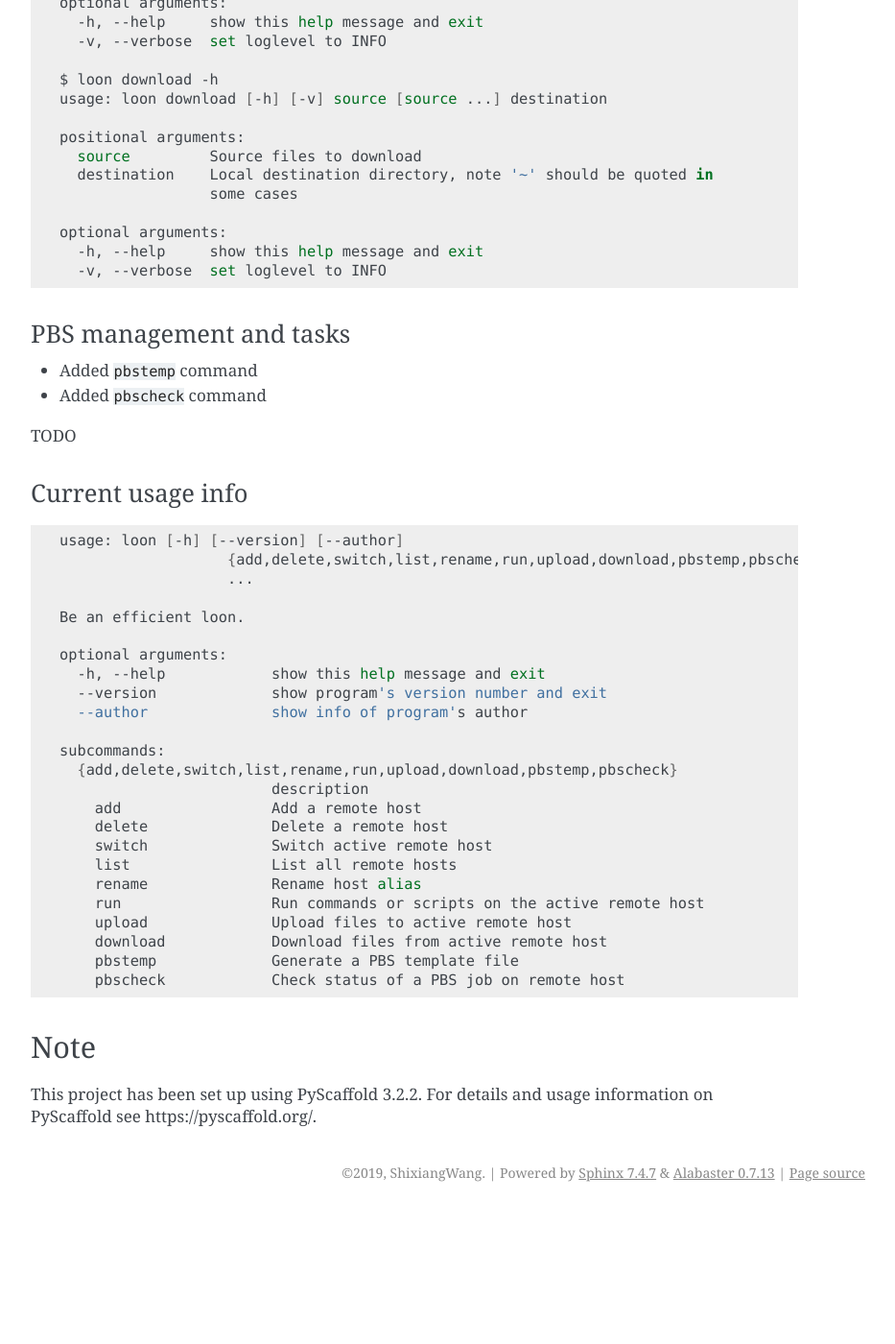
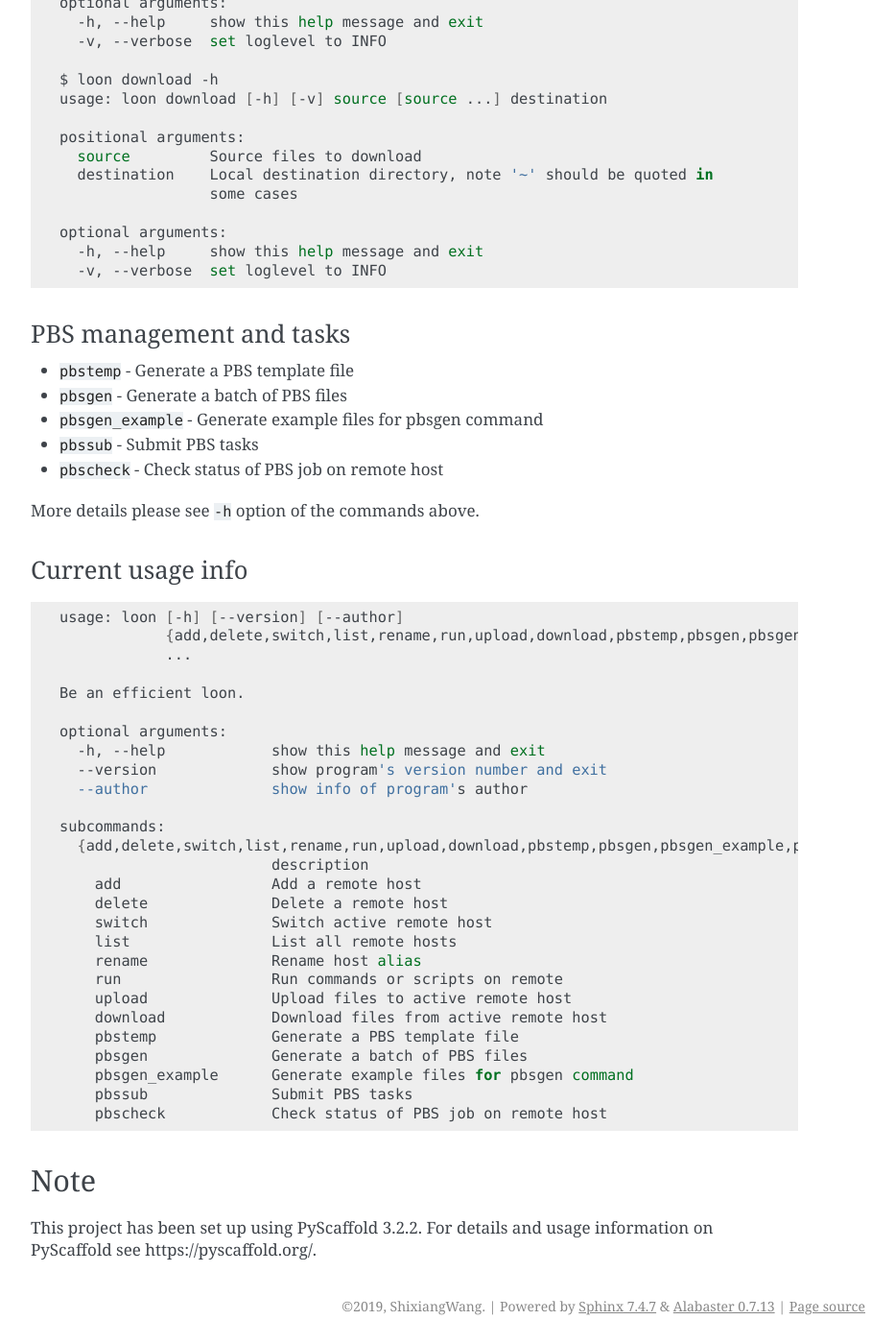
Before and after one commit to ShixiangWang/loon, a Sphinx documentation site: the page built from docs/README.md, in a window 1280 px wide and 1400 px high, scrolled down 3723 px. Shown: the whole window at 96% size, without its empty margins (338-1271 px from the left). Built offline with Sphinx 7.4.7, drawn with Linux system fonts in a browser that asks for light colours; before the commit the page ends 4984 px from its top, so only the background shows below that.

````diff
--- a/docs/README.md
+++ b/docs/README.md
@@ -196,17 +196,20 @@ optional arguments:
 
 ### PBS management and tasks
 
-- Added `pbstemp` command
-- Added `pbscheck` command
+* `pbstemp` - Generate a PBS template file
+* `pbsgen`  - Generate a batch of PBS files
+* `pbsgen_example` - Generate example files for pbsgen command
+* `pbssub` - Submit PBS tasks
+* `pbscheck` - Check status of PBS job on remote host
 
-TODO
+More details please see `-h` option of the commands above.
 
 ### Current usage info
 
 ```shell
 usage: loon [-h] [--version] [--author]
-                   {add,delete,switch,list,rename,run,upload,download,pbstemp,pbscheck}
-                   ...
+            {add,delete,switch,list,rename,run,upload,download,pbstemp,pbsgen,pbsgen_example,pbssub,pbscheck}
+            ...
 
 Be an efficient loon.
 
@@ -216,18 +219,21 @@ optional arguments:
   --author              show info of program's author
 
 subcommands:
-  {add,delete,switch,list,rename,run,upload,download,pbstemp,pbscheck}
+  {add,delete,switch,list,rename,run,upload,download,pbstemp,pbsgen,pbsgen_example,pbssub,pbscheck}
                         description
     add                 Add a remote host
     delete              Delete a remote host
     switch              Switch active remote host
     list                List all remote hosts
     rename              Rename host alias
-    run                 Run commands or scripts on the active remote host
+    run                 Run commands or scripts on remote
     upload              Upload files to active remote host
     download            Download files from active remote host
     pbstemp             Generate a PBS template file
-    pbscheck            Check status of a PBS job on remote host
+    pbsgen              Generate a batch of PBS files
+    pbsgen_example      Generate example files for pbsgen command
+    pbssub              Submit PBS tasks
+    pbscheck            Check status of PBS job on remote host
 ```
 
 ## Note
--- a/src/loon/__init__.py
+++ b/src/loon/__init__.py
@@ -1,7 +1,7 @@
 # -*- coding: utf-8 -*-
 import os
 
-__version__ = "0.1.10"
+__version__ = "0.1.11"
 __author__ = "ShixiangWang"
 __copyright__ = "ShixiangWang"
 __license__ = "mit"
````
Also changed, not shown: README.md (+14 -8 lines), 3 other files.
